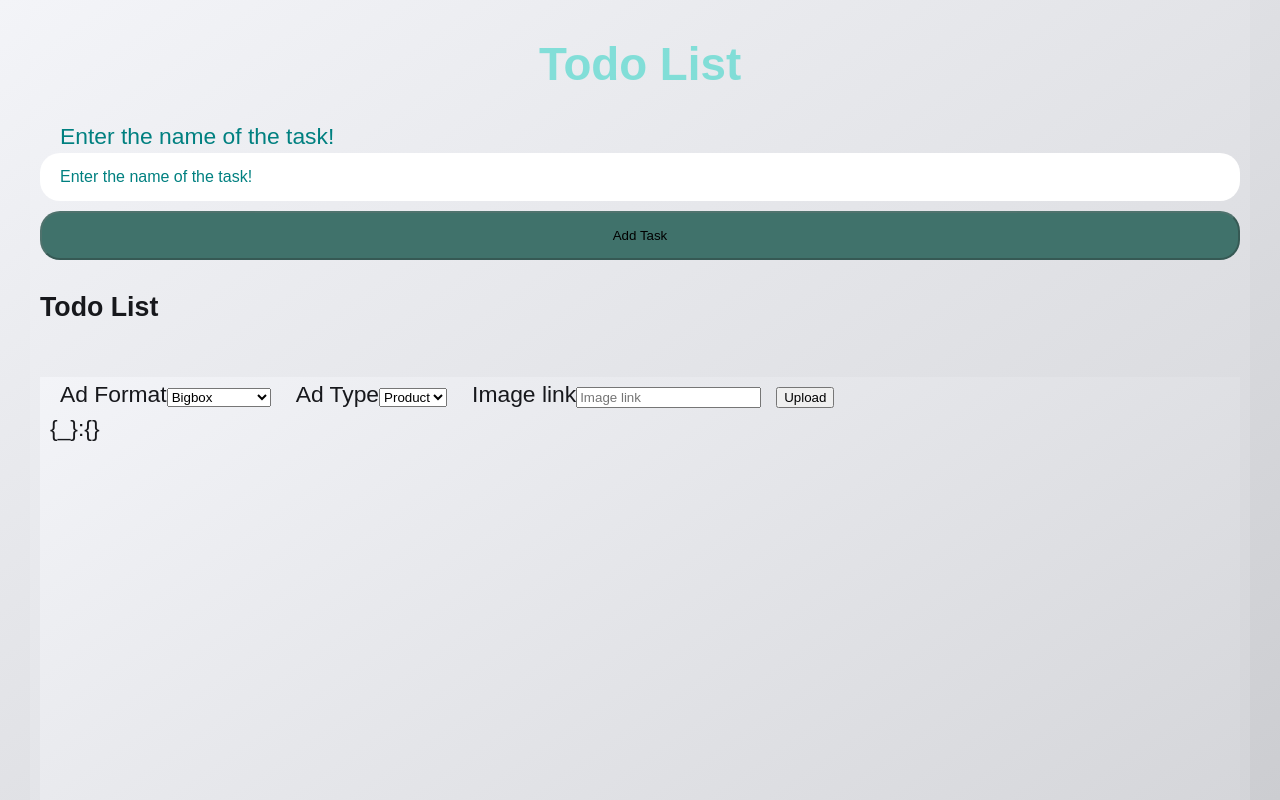
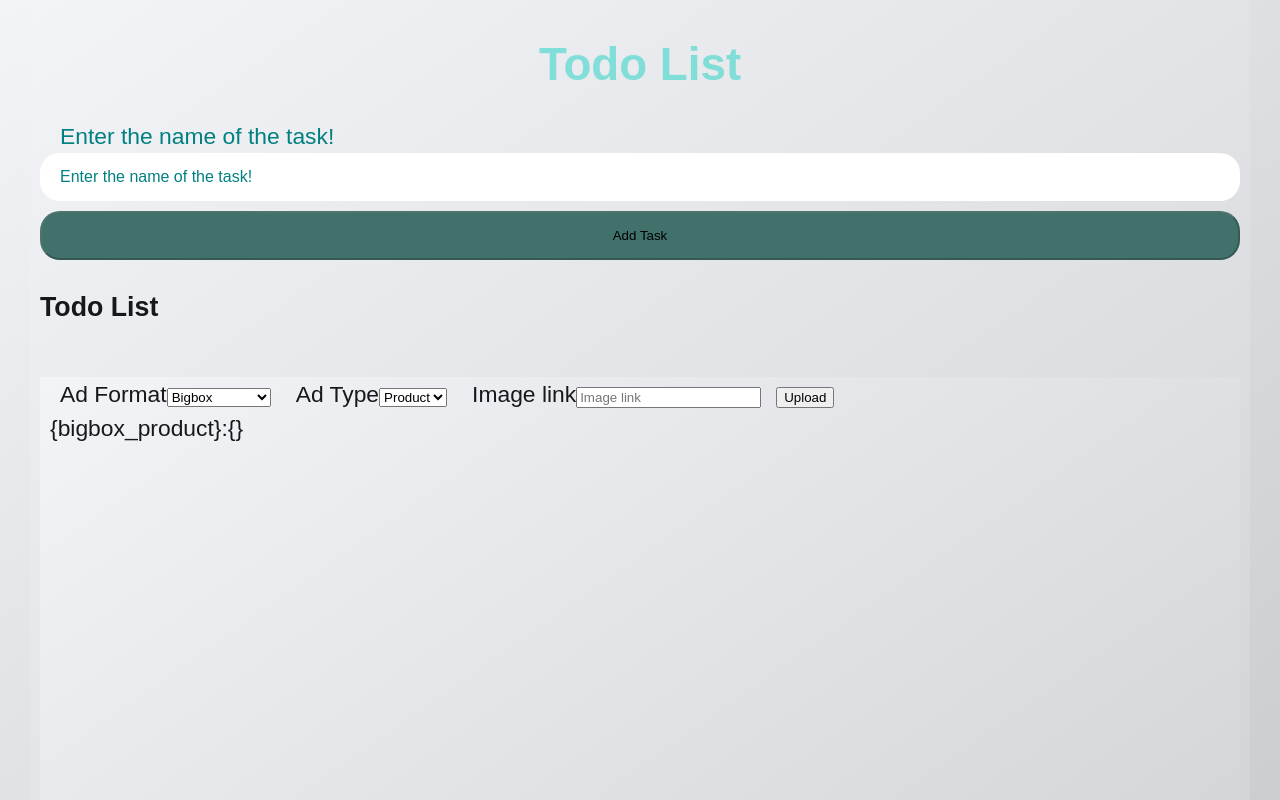
Before and after one commit to pashokmi/my-prod, a Next.js app: page /todo in a window 1280 px wide. Built offline with nearby package versions, Linux system fonts and the light colour scheme.

Commit message:
test commit-4

```diff
--- a/src/components/Select.jsx
+++ b/src/components/Select.jsx
@@ -16,9 +16,9 @@ const Select = () => {
     { name: 'Product', value: 'product' },
     { name: 'Flyer', value: 'flyer' }
   ]
-  const [inputValue, setInputValue] = useState(null || '')
-  const [typeValue, setTypeValue] = useState(null || '')
-  const [formatValue, setFormatValue] = useState(null || '')
+  const [inputValue, setInputValue] = useState('')
+  const [typeValue, setTypeValue] = useState('product')
+  const [formatValue, setFormatValue] = useState('bigbox')
   const addNewTask = (e) => {
     e.preventDefault()
     console.log(JSON.stringify(`{${formatValue}_${typeValue}}:{${inputValue}}`))
```
